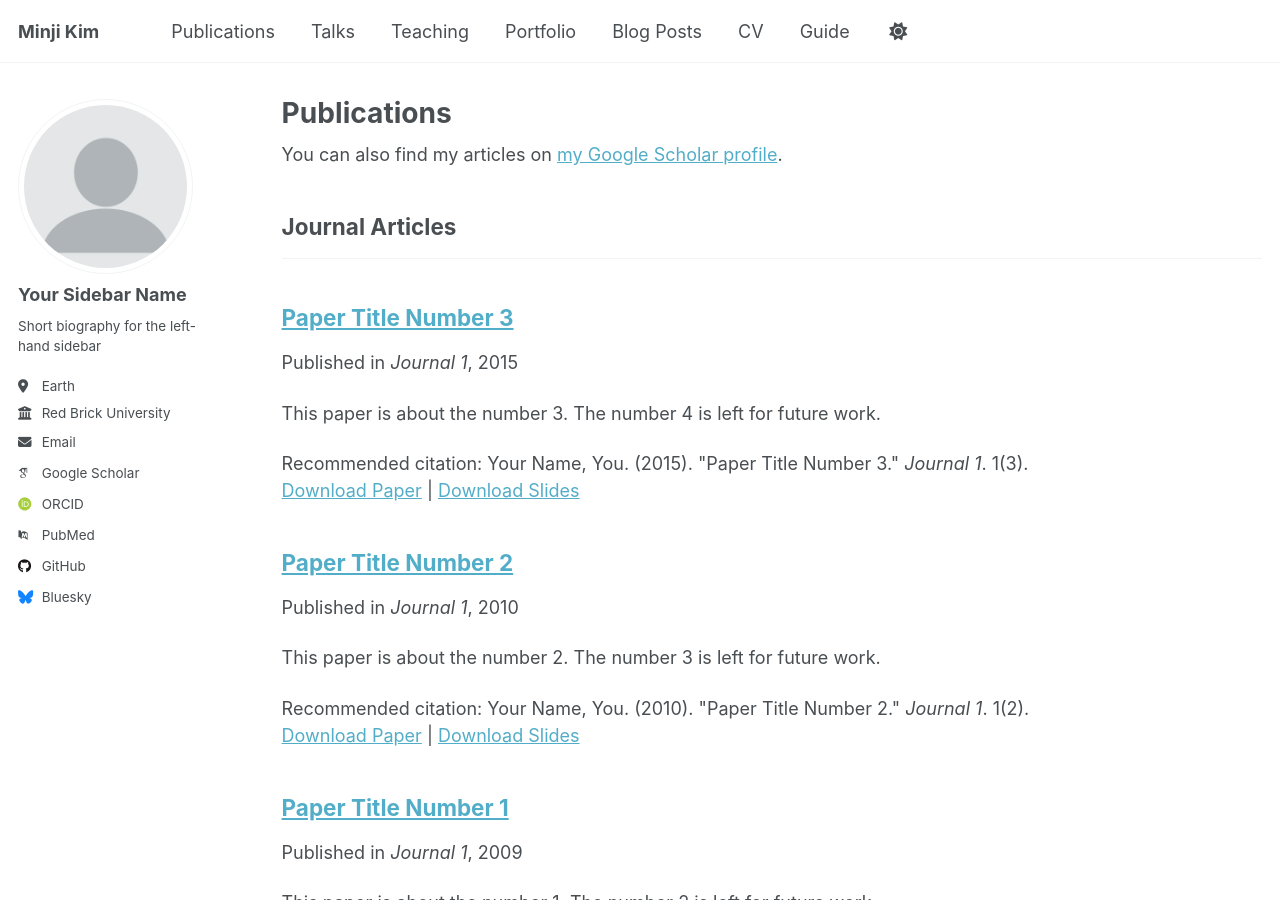
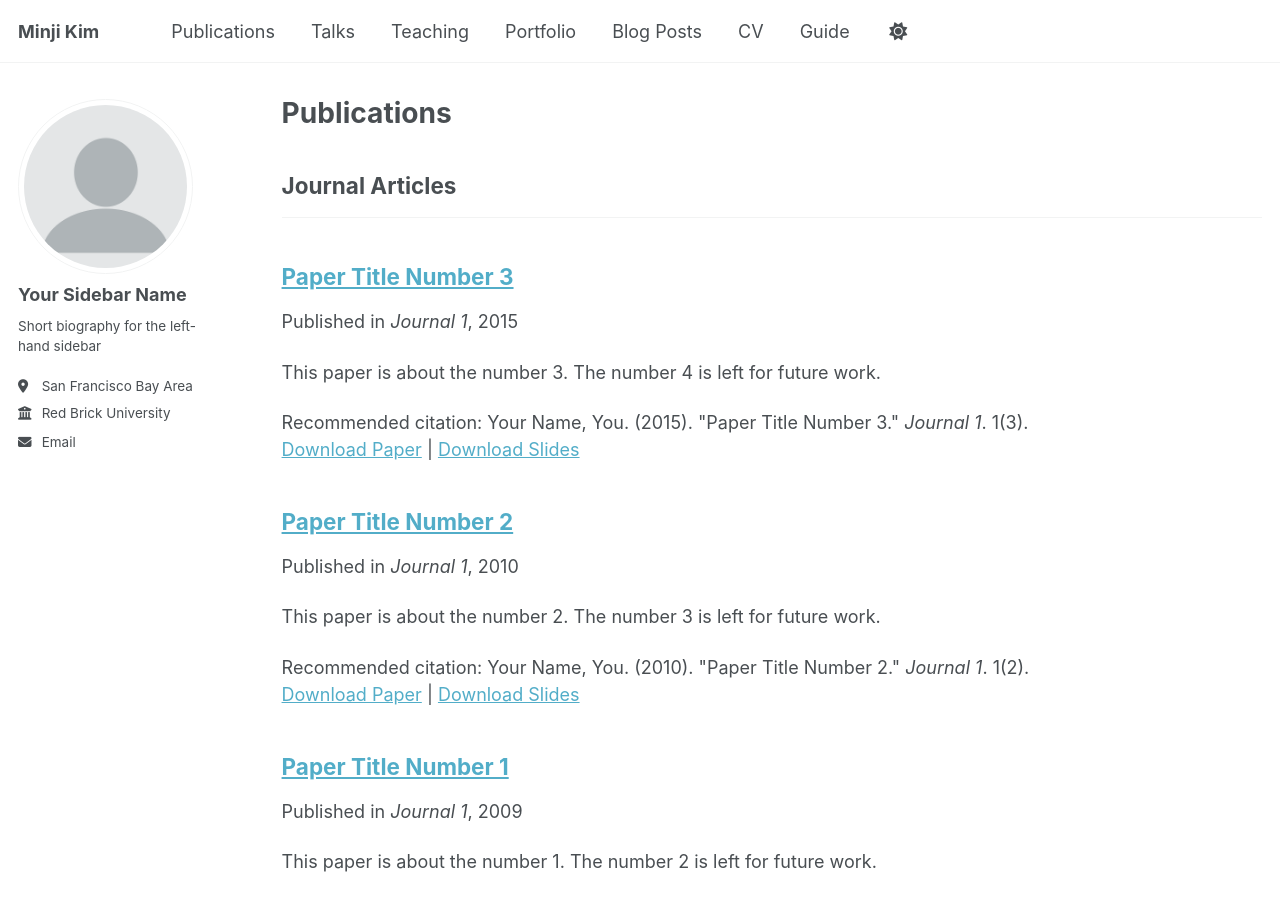
Before and after one commit to minjikim65/minjikim65.github.io, a Jekyll site: the page built from _pages/publications.html, in a window 1280 px wide and 900 px high. Built offline with Jekyll 4.4.1, drawn with Linux system fonts in a browser that asks for light colours; some web fonts are replaced; a script that is not in the unit is left out; some of the changed lines change nothing that is shown.

Commit message:
Update _config.yml

```diff
--- a/_config.yml
+++ b/_config.yml
@@ -26,56 +26,17 @@
   name             : "Your Sidebar Name"
   pronouns         : # example: "she/her"
   bio              : "Short biography for the left-hand sidebar"
-  location         : "Earth"
+  location         : "San Francisco Bay Area"
   employer         : "Red Brick University"
   uri              : # URL
-  email            : "none@example.org"
-
-  # Academic websites
-  academia         : # URL
-  arxiv            : # URL - Update with the correct link to your profile
-  googlescholar    : "https://scholar.google.com/citations?user=PS_CX0AAAAAJ"
-  impactstory      : # URL
-  orcid            : "http://orcid.org/yourorcidurl"
-  semantic         : # URL
-  pubmed           : "https://www.ncbi.nlm.nih.gov/pubmed/?term=john+snow"
-  researchgate     : # URL
-  scopus           : # URL
-
-  # Repositories and software development
-  bitbucket        : # Username - Update with your username on the site
-  codepen          : # Username
-  dribbble         : # Username
-  github           : "academicpages"
-  kaggle           : # Username
-  stackoverflow    : # User number or user number and name (i.e., use "1" or "1/jeff-atwood")
+  email            : "kimmg0805@gmail.com"
 
   # Social media
-  artstation       : # Username
-  bluesky          : "bsky.app" # Replace this with you Bluesky username
-  facebook         : # Username
-  flickr           : # Username
-  foursquare       : # Username
-  goodreads        : # Username
-  google_plus      : # Username
-  keybase          : # Username
   instagram        : # Username
-  lastfm           : # Username
   linkedin         : # Username
-  mastodon         : # URL
-  medium           : # URL
-  pinterest        : # Username
-  soundcloud       : # Username
-  steam            : # Username
-  telegram         : # URL
-  tumblr           : # Username
-  twitter          : # Username for X / Twitter
-  vine             : # Username
-  weibo            : # Username
-  wikipedia        : # Username
-  xing             : # Username
   youtube          : # Username
-  zhihu            : # Username
+  spotify          : # Username
+
 
 # Publication Category - The following the list of publication categories and their headings
 publication_category:
```
